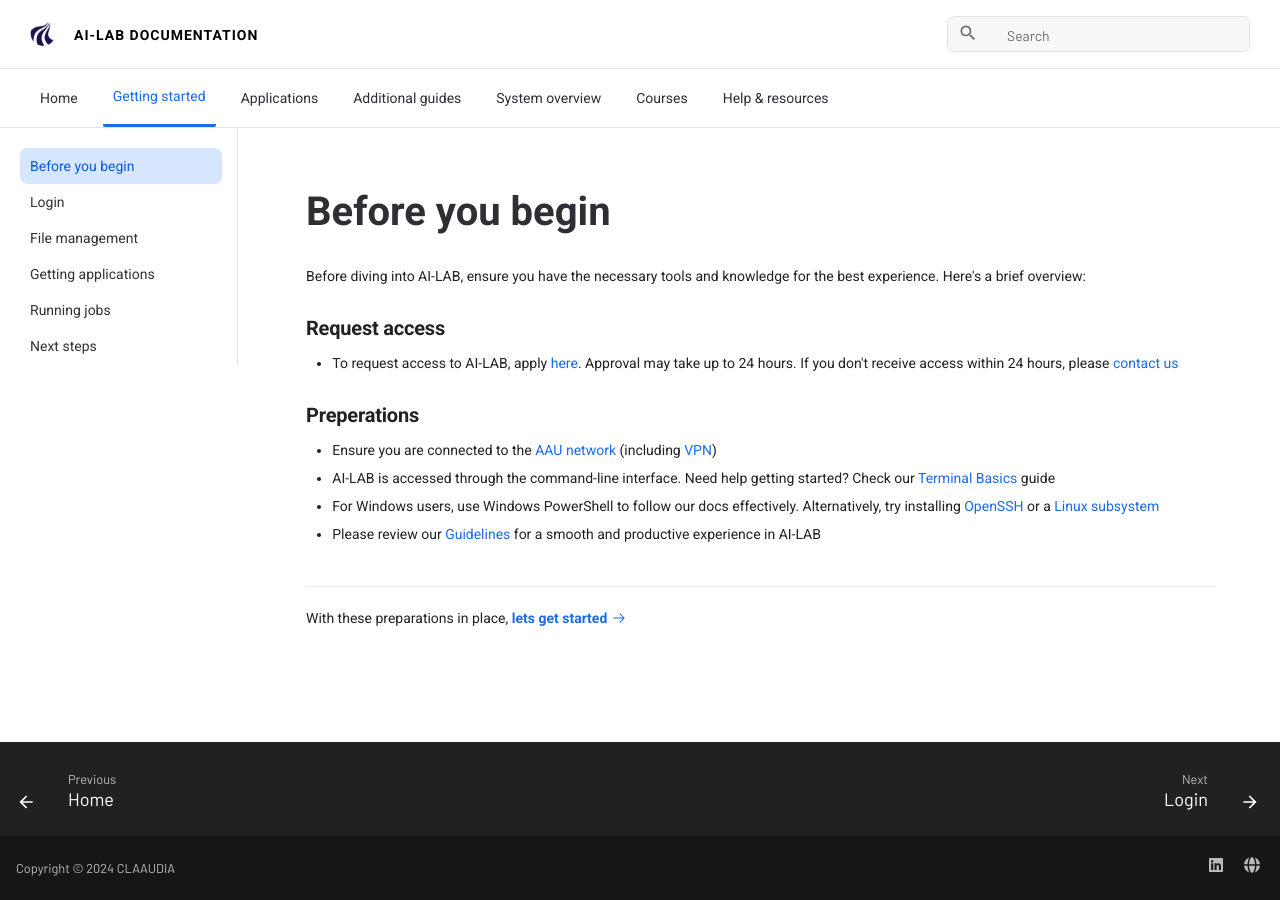
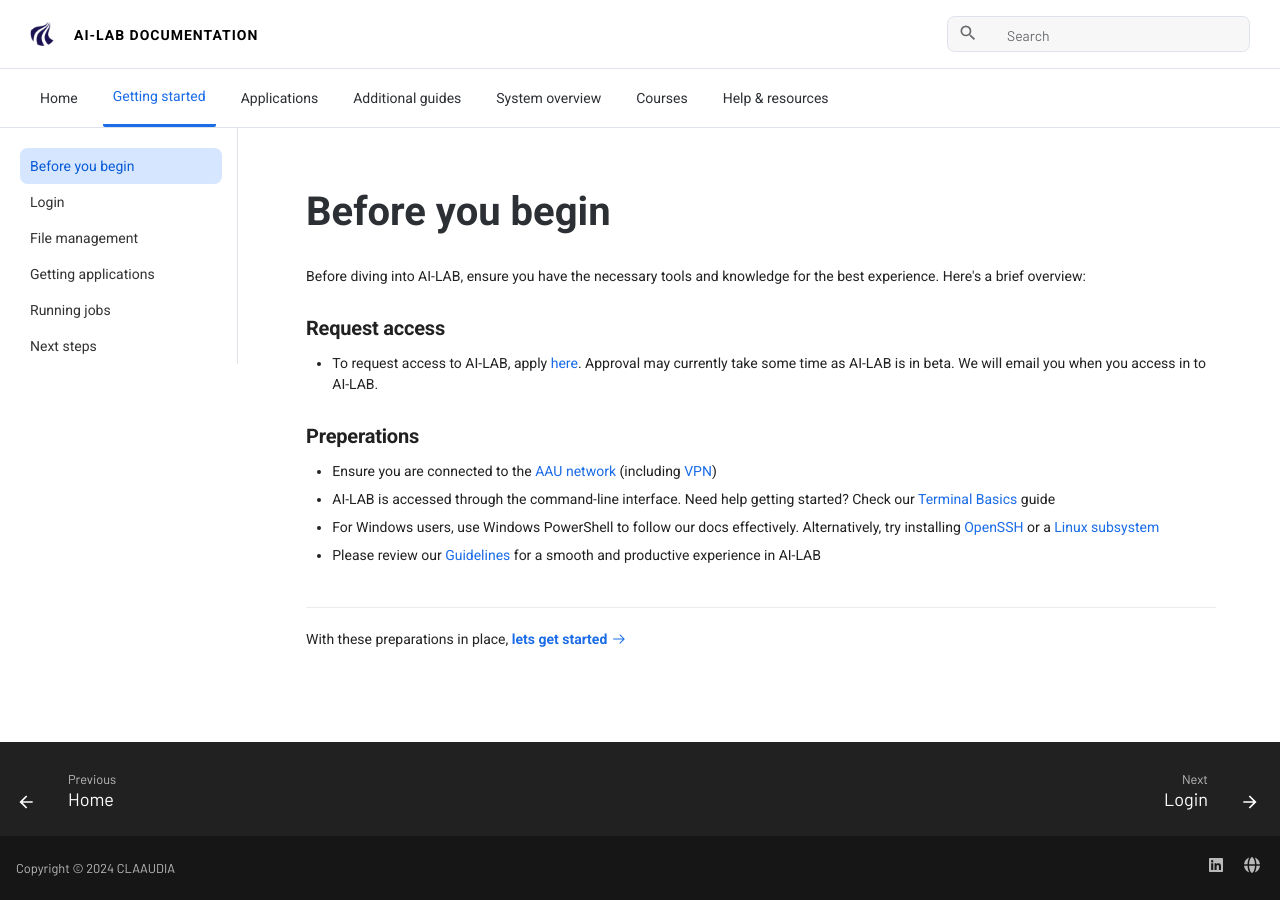
Before and after one commit to aau-claaudia/ailab-docs, an MkDocs documentation site: the page built from docs/getting-started/before-you-begin.md, in a window 1280 px wide. Built offline with MkDocs 1.6.1 and Material for MkDocs 9.7.7, drawn with Linux system fonts in a browser that asks for light colours.

Commit message:
changes to preperation

```diff
--- a/docs/getting-started/before-you-begin.md
+++ b/docs/getting-started/before-you-begin.md
@@ -2,7 +2,9 @@ Before diving into AI-LAB, ensure you have the necessary tools and knowledge for
 
 ### Request access
 
-- To request access to AI-LAB, apply [here](https://forms.office.com/e/caEhCRmqVN). Approval may take up to 24 hours. If you don't receive access within 24 hours, please [contact us](/help-and-resources/support)
+- To request access to AI-LAB, apply [here](https://forms.office.com/e/caEhCRmqVN). Approval may currently take some time as AI-LAB is in beta. We will email you when you access in to AI-LAB.
+
+<!-- If you don't receive access within 24 hours, please [contact us](/help-and-resources/support) -->
 
 ### Preperations
 
```
